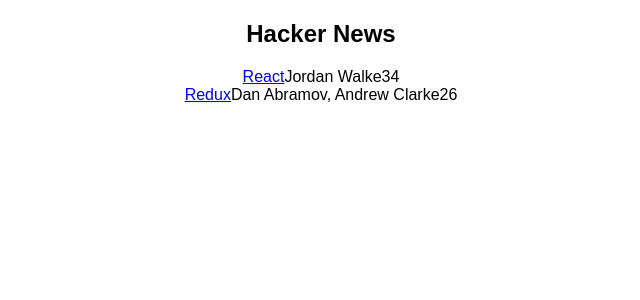
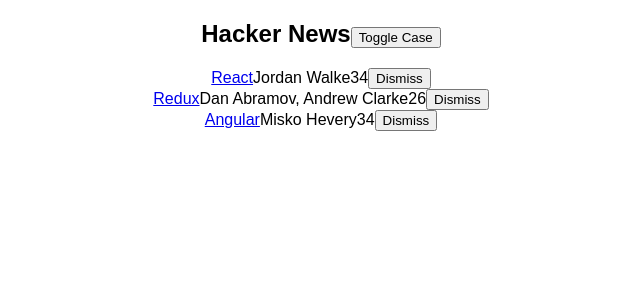
Before and after one commit to alchemist09/r2lr-hackernews, a React (Create React App) app: page / in a window 1280 px wide. Shown: the top 300 px of the page, without its empty margins (319-959 px from the left). Built offline with nearby package versions, Linux system fonts and the light colour scheme.

Commit message:
Manipulate component state using buttons to pass new state

```diff
--- a/src/App.js
+++ b/src/App.js
@@ -17,23 +17,48 @@ const list = [
     num_comments: 2,
     points: 6,
     objectID: 1
+  },
+  {
+    title: 'Angular',
+    url: 'https://angular.io',
+    author: 'Misko Hevery',
+    num_comments: 3,
+    points: 4,
+    objectID: 2
   }
 ]
 
 class App extends Component {
 
   constructor(props) {
-    super(props)
+    super(props);
     this.state = {
       list,
       projectName: "Hacker News"
-    }
+    };
+    this.onDismiss = this.onDismiss.bind(this);
+  }
+
+  onDismiss(id) {
+    const updatedList = this.state.list.filter(item => item.objectID !== id);
+    this.setState({ list: updatedList });
+  }
+
+  toggleProjectName() {
+    let nameOfProject = this.state.projectName;
+    const nameOfProjectIsUpperCase = (nameOfProject === nameOfProject.toLocaleUpperCase());
+    nameOfProject = nameOfProjectIsUpperCase ? nameOfProject.toLocaleLowerCase() : nameOfProject.toLocaleUpperCase();
+    this.setState({ projectName: nameOfProject });
   }
 
   render() {
     return (
       <div className="App">
-        <h2>{this.state.projectName}</h2>
+        <h2>{
+          this.state.projectName}
+          <button type="button"
+                  onClick={() => this.toggleProjectName()}>Toggle Case</button>
+        </h2>
         {
           this.state.list.map(item =>
             <div key={item.objectID}>
@@ -41,6 +66,12 @@ class App extends Component {
                 <span>{item.author}</span>
                 <span>{item.num_comments}</span>
                 <span>{item.points}</span>
+                <span>
+                  <button onClick={() => this.onDismiss(item.objectID)}
+                          type="button">
+                    Dismiss
+                  </button>
+                </span>
             </div>
           )
         }
```
